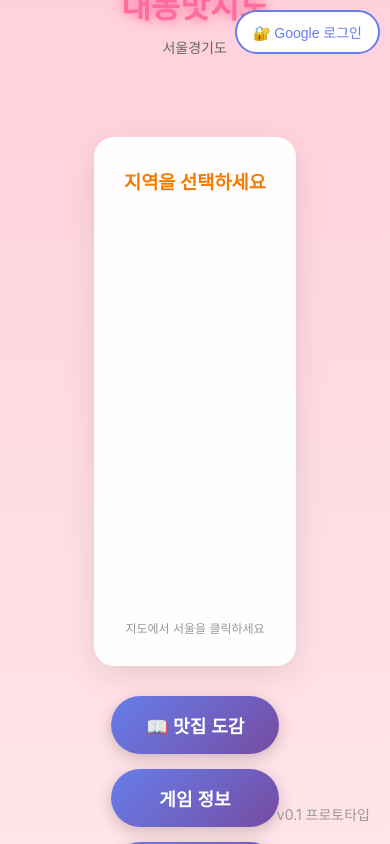
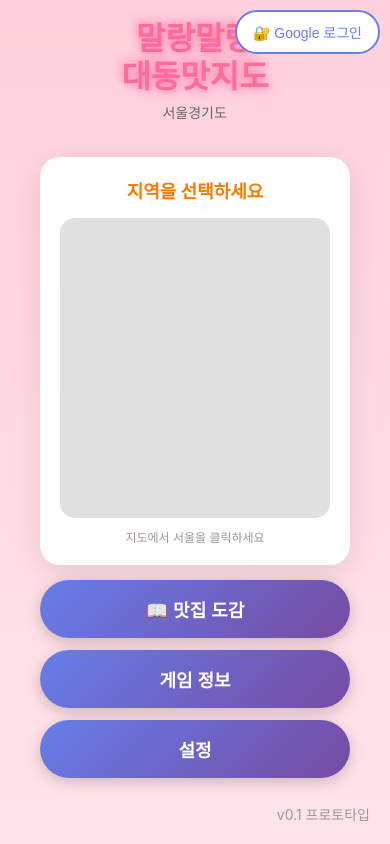
Before and after one commit to CHOIHYUKMIN/DaedongMapGame, a plain HTML site: page index.html in a window 390 px wide. Drawn offline with nearby package versions, Linux system fonts and the light colour scheme; no server answers.

Commit message:
fix: 화면 꽉 차게 디자인 수정 및 지도 표시 문제 해결
- 게임 컨테이너 max-width 제거하여 전체 화면 사용
- 메인 메뉴 레이아웃 조정 (타이틀, 지도, 버튼 크기 최적화)
- 지역 선택 지도 초기화 타이밍 수정 (메인 메뉴 표시 후)
- 지도 크기 자동 조정 (invalidateSize) 추가
- 버튼 및 컨테이너 반응형 디자인 개선

변경 파일:
- css/style.css (화면 꽉 차게 수정)
- index.html (지도 컨테이너 간소화)
- js/game.js (지도 초기화 타이밍 수정)

```diff
--- a/css/style.css
+++ b/css/style.css
@@ -10,13 +10,15 @@ body {
     background: linear-gradient(135deg, #667eea 0%, #764ba2 100%);
     overflow: hidden;
     touch-action: manipulation;
+    width: 100vw;
+    height: 100vh;
+    margin: 0;
+    padding: 0;
 }
 
 #game-container {
     width: 100vw;
     height: 100vh;
-    max-width: 540px;
-    margin: 0 auto;
     background: white;
     position: relative;
     overflow: hidden;
@@ -56,13 +58,15 @@ body {
 /* 메인 메뉴 */
 #main-menu {
     background: linear-gradient(180deg, #FFD1DC 0%, #FFE4E9 100%);
-    justify-content: center;
+    justify-content: flex-start;
     align-items: center;
+    padding: 20px;
+    overflow-y: auto;
 }
 
 .title {
     text-align: center;
-    margin-bottom: 60px;
+    margin-bottom: 20px;
     animation: titleBounce 1s ease-out;
 }
 
@@ -83,10 +87,10 @@ body {
 }
 
 .title h1 {
-    font-size: 48px;
+    font-size: 42px;
     color: #FF6B9D;
     text-shadow: 3px 3px 0 rgba(255, 255, 255, 0.5);
-    line-height: 1.3;
+    line-height: 1.2;
     animation: titleGlow 2s ease-in-out infinite;
 }
 
@@ -104,9 +108,9 @@ body {
 }
 
 .subtitle {
-    font-size: 18px;
+    font-size: 16px;
     color: #666;
-    margin-top: 10px;
+    margin-top: 5px;
     animation: fadeInUp 0.8s ease-out 0.3s both;
 }
 
@@ -125,16 +129,34 @@ body {
 .menu-buttons {
     display: flex;
     flex-direction: column;
-    gap: 15px;
+    gap: 12px;
+    width: 100%;
+    max-width: 400px;
+    padding: 0 20px;
 }
 
 .map-selection-container {
     background: rgba(255, 255, 255, 0.95);
     border-radius: 20px;
-    padding: 30px;
-    margin: 20px auto 30px;
-    max-width: 500px;
+    padding: 20px;
+    margin: 15px 20px;
+    width: calc(100% - 40px);
     box-shadow: 0 8px 32px rgba(0, 0, 0, 0.1);
+}
+
+.map-selection-container h3 {
+    color: #F57C00;
+    margin-bottom: 15px;
+    text-align: center;
+    font-size: 18px;
+}
+
+#region-map {
+    width: 100%;
+    height: 300px;
+    border-radius: 15px;
+    overflow: hidden;
+    background: #e0e0e0;
 }
 
 .korea-map-wrapper {
@@ -209,8 +231,8 @@ body {
 }
 
 .btn-large {
-    padding: 18px 60px;
-    font-size: 24px;
+    padding: 15px 40px;
+    font-size: 20px;
     font-weight: bold;
     border: none;
     border-radius: 50px;
@@ -221,6 +243,7 @@ body {
     transition: all 0.3s cubic-bezier(0.68, -0.55, 0.265, 1.55);
     position: relative;
     overflow: hidden;
+    width: 100%;
 }
 
 .btn-large::before {
--- a/index.html
+++ b/index.html
@@ -50,8 +50,8 @@
                 <p class="subtitle">서울경기도</p>
             </div>
             <div class="map-selection-container">
-                <h3 style="color: #F57C00; margin-bottom: 15px; text-align: center;">지역을 선택하세요</h3>
-                <div id="region-map" style="width: 100%; height: 400px; border-radius: 15px; overflow: hidden;"></div>
+                <h3>지역을 선택하세요</h3>
+                <div id="region-map"></div>
                 <p style="text-align: center; color: #999; font-size: 12px; margin-top: 10px;">
                     지도에서 서울을 클릭하세요
                 </p>
--- a/js/game.js
+++ b/js/game.js
@@ -21,7 +21,6 @@ const Game = {
     init() {
         this.loadUserData();
         this.setupCharacterSelect();
-        this.initRegionMap();
 
         // 이미 캐릭터를 선택한 적이 있으면 메인 메뉴로, 아니면 캐릭터 선택으로
         if (this.userData.selectedCharacter) {
@@ -40,6 +39,15 @@ const Game = {
 
     showMainMenu() {
         this.showScreen('main-menu');
+        // 메인 메뉴가 표시된 후 지도 초기화
+        setTimeout(() => {
+            if (!this.regionMap) {
+                this.initRegionMap();
+            } else {
+                // 지도가 이미 있으면 크기 재조정
+                this.regionMap.invalidateSize();
+            }
+        }, 100);
     },
 
     showCharacterSelect() {
```
Also changed, not shown: 1 other file.
